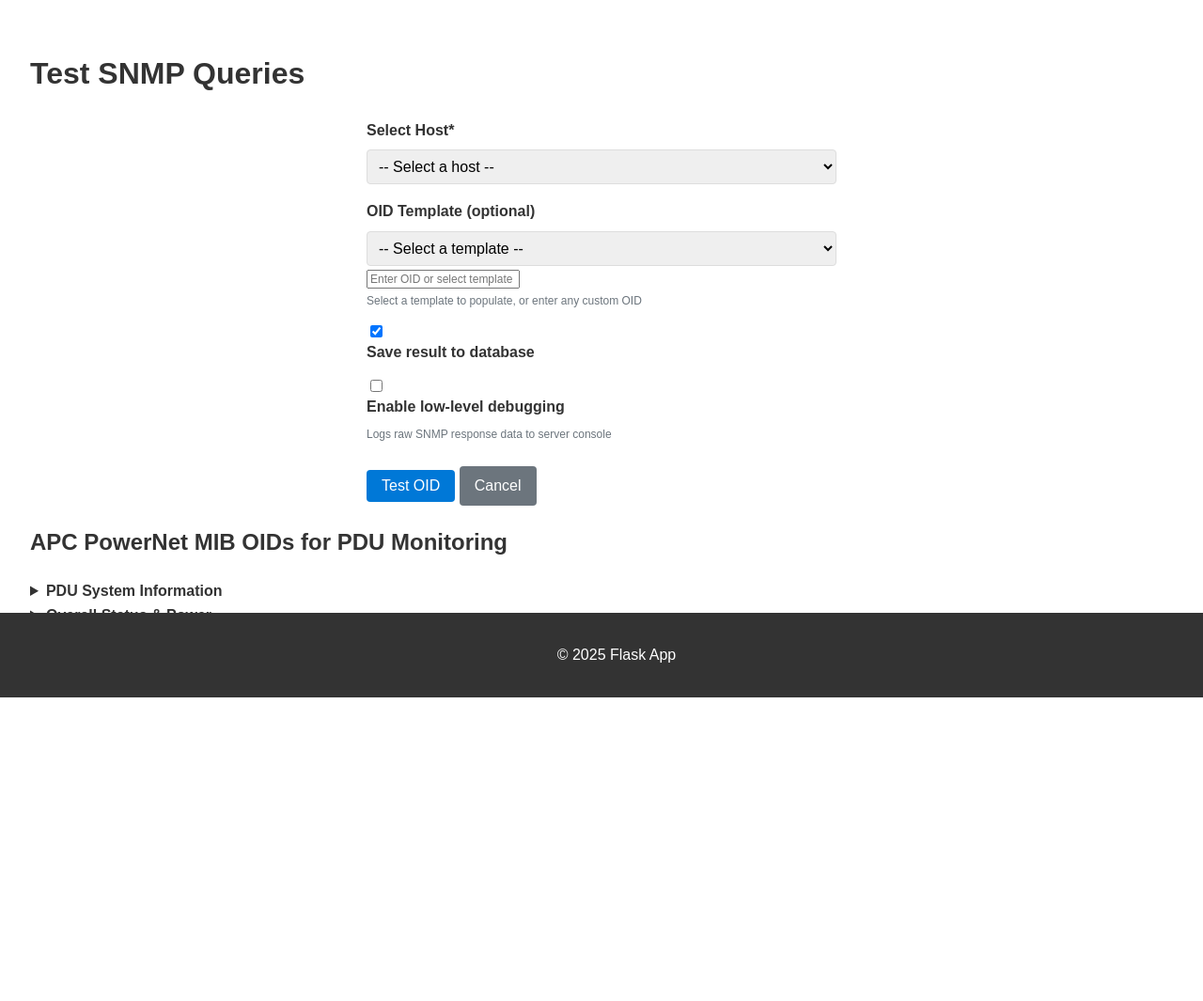
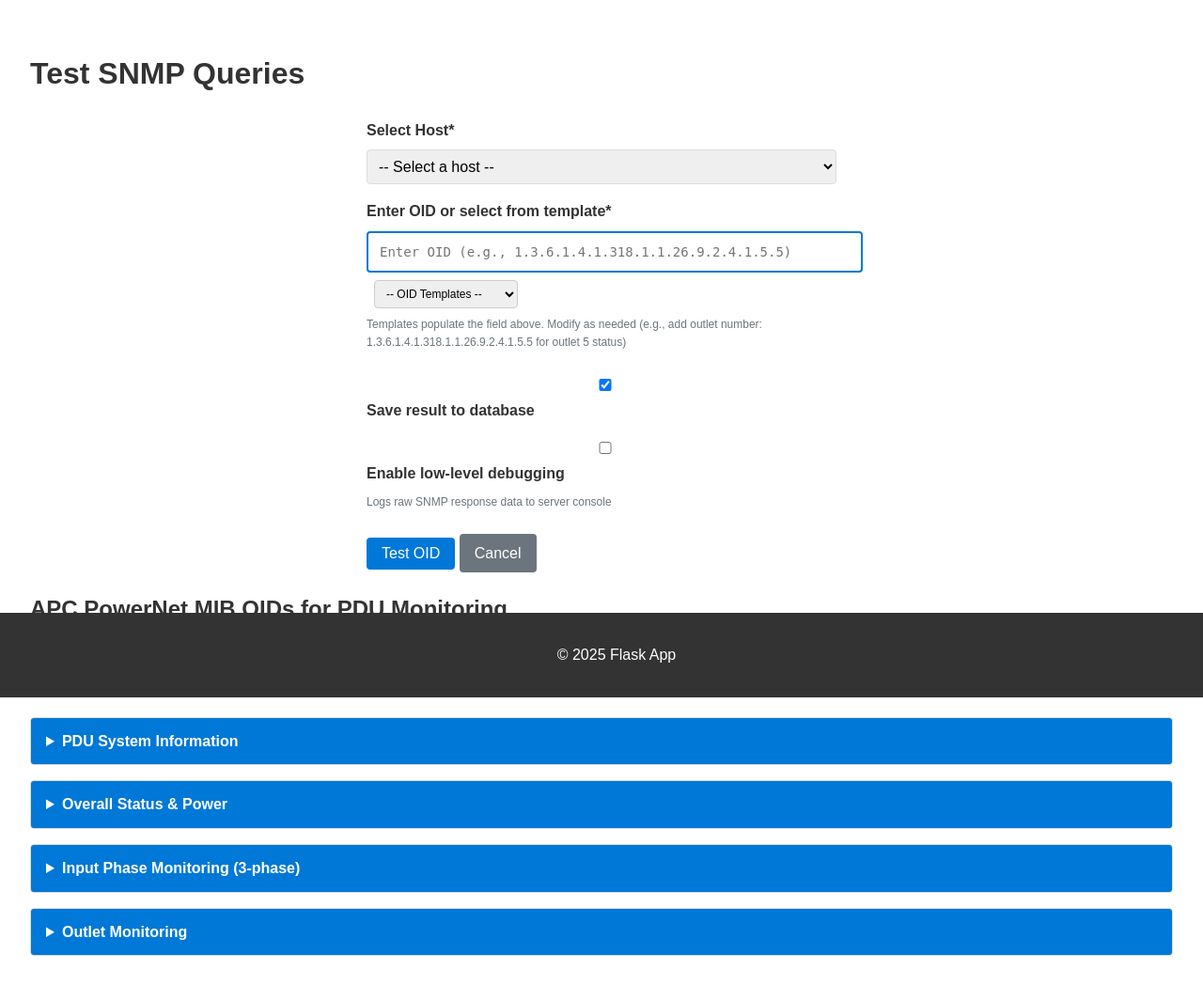
Before and after one commit to bertus-snellen-NTT/LAB_PDU, a Flask app: page /test-snmp in a window 1280 px wide. Shown: the part 58-1123 px from the top of the page at 94% size. Before the commit the page ends 800 px from the top, so only its background shows below. Run offline with Flask 3, Linux system fonts and the light colour scheme; data that the repository does not hold is empty.

Commit message:
Make OID input prominent, template select small, add index suffix note
Co-authored-by: bertus-snellen-NTT <bertus-snellen-NTT@users.noreply.github.com>

```diff
--- a/app/static/css/style.css
+++ b/app/static/css/style.css
@@ -47,54 +47,12 @@ footer {
 }
 
 .form-group label {
-.hint {
     display: block;
-    color: #6c757d;
-    font-size: 0.75rem;
-    margin-top: 0.25rem;
-}
-    display: block;
-.hint {
-    display: block;
-    color: #6c757d;
-    font-size: 0.75rem;
-    margin-top: 0.25rem;
-}
     margin-bottom: 0.5rem;
-.hint {
-    display: block;
-    color: #6c757d;
-    font-size: 0.75rem;
-    margin-top: 0.25rem;
-}
     font-weight: bold;
-.hint {
-    display: block;
-    color: #6c757d;
-    font-size: 0.75rem;
-    margin-top: 0.25rem;
-}
-}
-.hint {
-    display: block;
-    color: #6c757d;
-    font-size: 0.75rem;
-    margin-top: 0.25rem;
 }
 
-.hint {
-    display: block;
-    color: #6c757d;
-    font-size: 0.75rem;
-    margin-top: 0.25rem;
-}
 .form-group input,
-.hint {
-    display: block;
-    color: #6c757d;
-    font-size: 0.75rem;
-    margin-top: 0.25rem;
-}
 .form-group textarea,
 .form-group select {
     width: 100%;
@@ -106,6 +64,43 @@ footer {
 
 .form-group textarea {
     resize: vertical;
+}
+
+/* OID Input Group - Special styling for prominent OID field */
+.oid-input-group {
+    margin-bottom: 1.5rem;
+}
+
+.oid-input-group .oid-input {
+    font-family: monospace;
+    font-size: 0.875rem;
+    padding: 0.75rem;
+    border: 2px solid #0078d7;
+    border-radius: 4px;
+    width: 100%;
+    margin-bottom: 0.5rem;
+}
+
+.oid-input-group .oid-input:focus {
+    outline: none;
+    border-color: #005a9e;
+    box-shadow: 0 0 0 3px rgba(0, 120, 215, 0.25);
+}
+
+.oid-input-group .template-select {
+    width: auto;
+    padding: 0.375rem 0.5rem;
+    font-size: 0.75rem;
+    border: 1px solid #ccc;
+    border-radius: 4px;
+    display: inline-block;
+    vertical-align: middle;
+    margin-left: 0.5rem;
+}
+
+.oid-input-group .hint {
+    margin-top: 0.5rem;
+    display: block;
 }
 
 .form-actions {
@@ -201,6 +196,14 @@ footer {
     color: #0c5460;
 }
 
+/* Hint text */
+.hint {
+    display: block;
+    color: #6c757d;
+    font-size: 0.75rem;
+    margin-top: 0.25rem;
+}
+
 /* OID List */
 .oid-list {
     list-style: none;
@@ -258,3 +261,44 @@ footer {
     border-radius: 3px;
     font-size: 0.875rem;
 }
+
+/* OID Categories */
+.oid-categories {
+    margin-top: 1.5rem;
+}
+
+.oid-category {
+    margin-bottom: 1rem;
+    border: 1px solid #ddd;
+    border-radius: 4px;
+    overflow: hidden;
+}
+
+.oid-category summary {
+    padding: 0.75rem 1rem;
+    background: #0078d7;
+    color: #fff;
+    cursor: pointer;
+    font-weight: bold;
+}
+
+.oid-category summary:hover {
+    background: #005a9e;
+}
+
+.oid-category table {
+    width: 100%;
+    border-collapse: collapse;
+}
+
+.oid-category td,
+.oid-category th {
+    padding: 0.5rem 1rem;
+    text-align: left;
+    border-bottom: 1px solid #eee;
+}
+
+.oid-category th {
+    background: #f8f9fa;
+    font-weight: bold;
+}
--- a/app/templates/test_snmp.html
+++ b/app/templates/test_snmp.html
@@ -26,16 +26,16 @@
     </select>
   </div>
 
-  <div class="form-group">
-    <label for="oid_template">OID Template (optional)</label>
-    <select id="oid_template" onchange="document.getElementById('oid').value = this.value">
-      <option value="">-- Select a template --</option>
+  <div class="form-group oid-input-group">
+    <label for="oid">Enter OID or select from template*</label>
+    <input type="text" id="oid" name="oid" required placeholder="Enter OID (e.g., 1.3.6.1.4.1.318.1.1.26.9.2.4.1.5.5)" class="oid-input">
+    <select id="oid_template" onchange="document.getElementById('oid').value = this.value" class="template-select">
+      <option value="">-- OID Templates --</option>
       {% for name, oid in apc_oids.items() %}
-      <option value="{{ oid }}">{{ name }} ({{ oid }})</option>
+      <option value="{{ oid }}">{{ name }}</option>
       {% endfor %}
     </select>
-    <input type="text" id="oid" name="oid" required placeholder="Enter OID or select template above">
-    <small class="hint">Select a template to populate, or enter any custom OID</small>
+    <small class="hint">Templates populate the field above. Modify as needed (e.g., add outlet number: 1.3.6.1.4.1.318.1.1.26.9.2.4.1.5.5 for outlet 5 status)</small>
   </div>
 
   <div class="form-group">
@@ -58,6 +58,8 @@
 </form>
 
 <h2>APC PowerNet MIB OIDs for PDU Monitoring</h2>
+<p><strong>Note:</strong> Many OIDs require an index suffix. For example, outlet status OID <code>1.3.6.1.4.1.318.1.1.26.9.2.4.1.5</code> needs an outlet number appended (e.g., <code>1.3.6.1.4.1.318.1.1.26.9.2.4.1.5.5</code> for outlet 5).</p>
+
 <div class="oid-categories">
   <details class="oid-category">
     <summary><strong>PDU System Information</strong></summary>
@@ -134,6 +136,7 @@
         <tr>
           <th>Name</th>
           <th>OID</th>
+          <th>Example (Outlet 5)</th>
         </tr>
       </thead>
       <tbody>
@@ -142,9 +145,15 @@
         <tr>
           <td>{{ name }}</td>
           <td><code>{{ oid }}</code></td>
+          <td><code>{{ oid }}.5</code></td>
         </tr>
           {% endif %}
         {% endfor %}
+        <tr>
+          <td>Outlet Status (base)</td>
+          <td><code>1.3.6.1.4.1.318.1.1.26.9.2.4.1.5</code></td>
+          <td><code>1.3.6.1.4.1.318.1.1.26.9.2.4.1.5.5</code></td>
+        </tr>
       </tbody>
     </table>
   </details>
```
